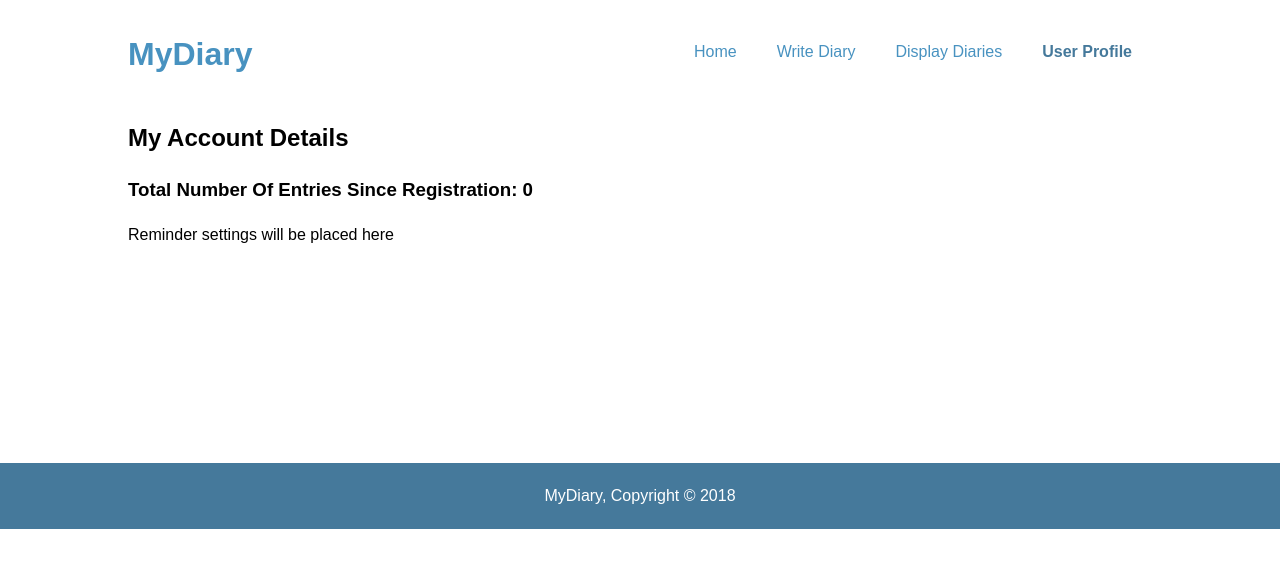
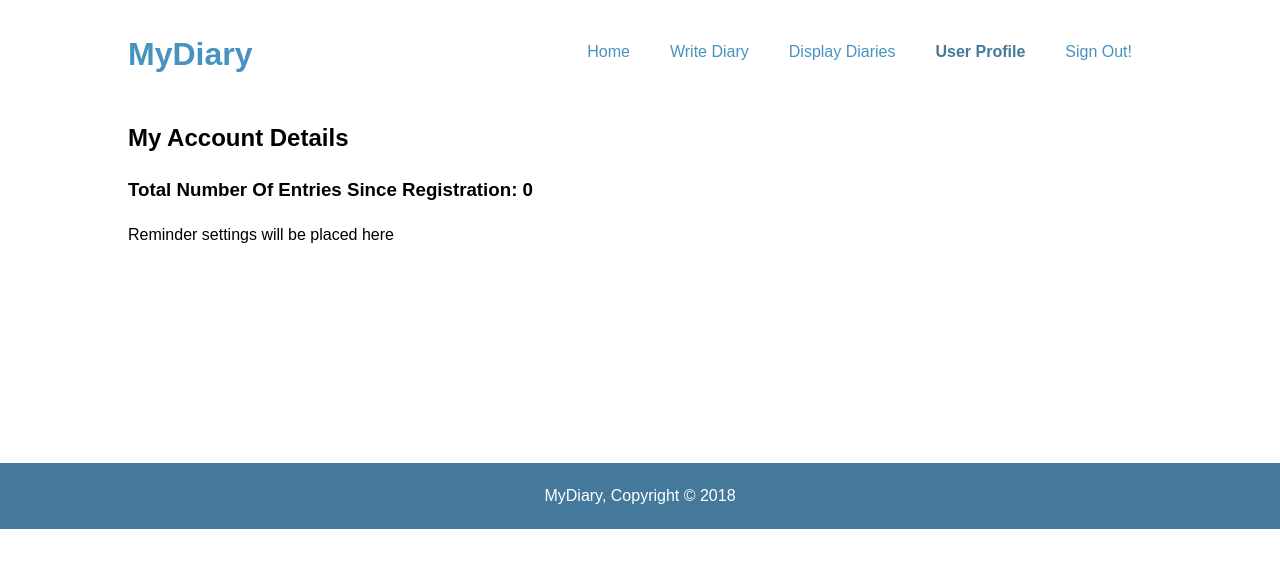
Before and after one commit to ucmartino/MyDiaryApp, a plain HTML site: page profile.html in a window 1280 px wide. Drawn offline with Linux system fonts and the light colour scheme.

Commit message:
Update the User Profile page with a link to signout

```diff
--- a/profile.html
+++ b/profile.html
@@ -20,6 +20,7 @@
                 <li><a href="new.html">Write Diary</a></li>
                 <li><a href="show.html">Display Diaries</a></li>
                 <li class="current"><a href="profile.html">User Profile</a></li>
+                <li><a href="signout.html">Sign Out!</a></li>
          </ul>
   	   </nav>
     </div>
```
